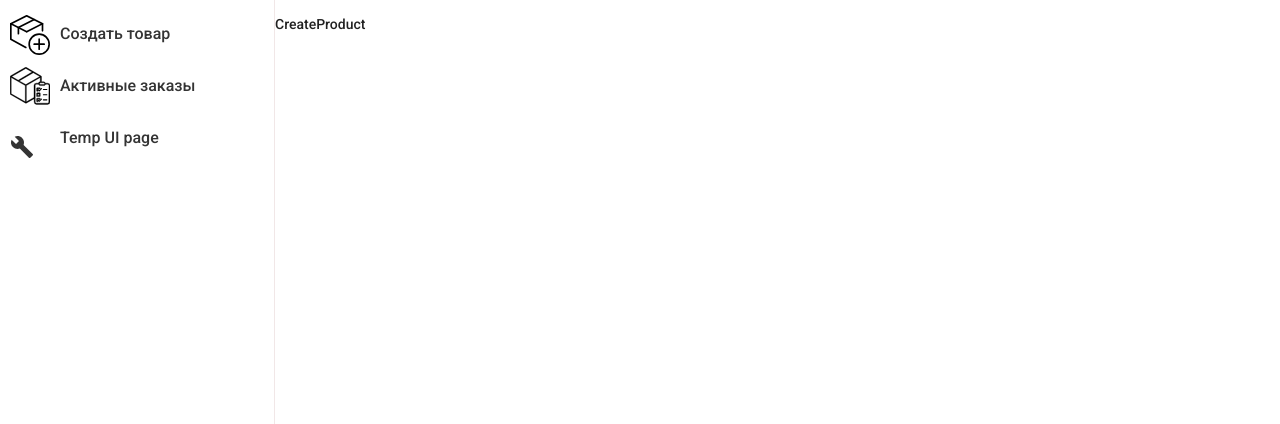
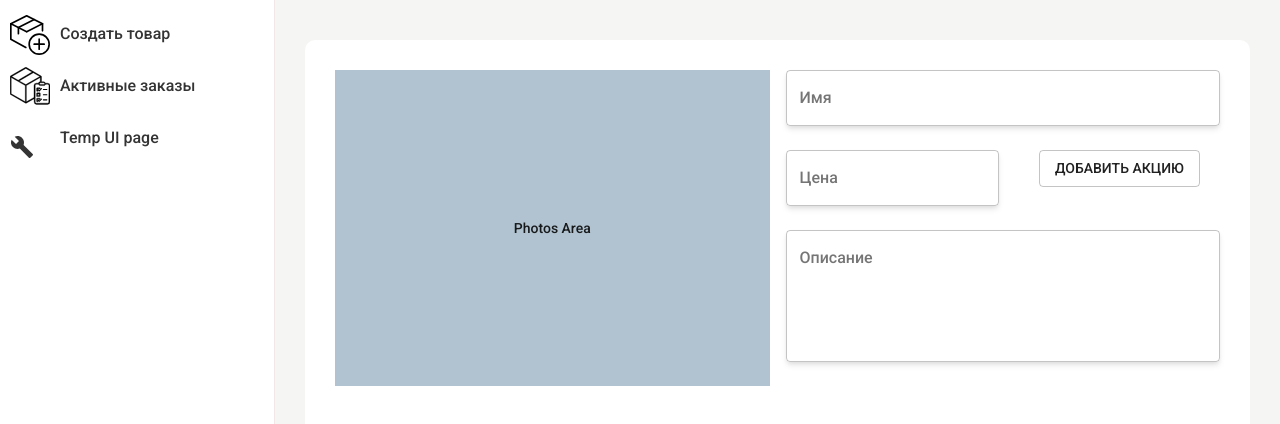
Before and after one commit to bags2on/admin, a React (Create React App) app: page /create-product in a window 1280 px wide. Shown: the top 424 px of the page. Built offline with nearby package versions, Linux system fonts and the light colour scheme.

Commit message:
create page: layout with some fields

```diff
--- a/src/components/AppLayout/AppLayout.tsx
+++ b/src/components/AppLayout/AppLayout.tsx
@@ -9,6 +9,11 @@ interface AppLayoutProps {
 const useStyles = makeStyles(() => ({
   root: {
     display: 'flex'
+  },
+  content: {
+    width: 'calc(100% - 275px)',
+    padding: '40px 30px 20px 30px',
+    backgroundColor: '#f5f5f4'
   }
 }))
 
@@ -21,7 +26,7 @@ const AppLayout: React.FC<AppLayoutProps> = ({ children }) => {
     <div className={classes.root}>
       {/* {isAuthenticated && <Sidebar menuLinks={getSidebarLinks(userRole)} />} */}
       {isAuthenticated && <SideBar />}
-      <main>{children}</main>
+      <main className={classes.content}>{children}</main>
       {/* <MessageSnackBar message={message} onClear={onClearMessage} /> */}
     </div>
   )
--- a/src/pages/CreateProduct/CreateProduct.tsx
+++ b/src/pages/CreateProduct/CreateProduct.tsx
@@ -1,9 +1,109 @@
-import React from 'react'
+import React, { useState, useEffect } from 'react'
+import clsx from 'clsx'
+import { Formik, Form } from 'formik'
+import { makeStyles } from '@material-ui/core/styles'
+import Grid from '@material-ui/core/Grid'
+import Button from '@material-ui/core/Button'
+import FormControl from '@material-ui/core/FormControl'
+import TextInput from '../../shared/FormFields/TextInput/TextInput'
+
+const useStyles = makeStyles(() => ({
+  root: {
+    padding: '30px 30px 0 30px',
+    backgroundColor: '#fff',
+    borderRadius: 10,
+    height: '100%'
+  },
+  formField: {
+    maxWidth: 500,
+    display: 'block'
+  },
+  nameField: {},
+  priceField: {}
+}))
 
 const CreateProduct: React.FC = () => {
+  const classes = useStyles()
+
+  const [hasDiscount, setDiscount] = useState<boolean>(false)
+
+  useEffect(() => {
+    document.title = 'Создать товар'
+  }, [])
+
+  const handleSubmit = (): void => {
+    console.log()
+  }
+
+  const handleDiscountClick = () => {
+    setDiscount(!hasDiscount)
+  }
+
   return (
-    <div>
-      <p>CreateProduct</p>
+    <div className={classes.root}>
+      <Formik
+        onSubmit={handleSubmit}
+        initialValues={{
+          name: '',
+          price: '',
+          discountPrice: '',
+          description: ''
+        }}
+      >
+        {() => (
+          <Form>
+            <Grid container spacing={2}>
+              <Grid item xs={6}>
+                {/*  */}
+                <div
+                  style={{
+                    backgroundColor: '#b1c3D0',
+                    height: '100%',
+                    display: 'flex',
+                    alignItems: 'center',
+                    justifyContent: 'center'
+                  }}
+                >
+                  <p>Photos Area</p>
+                </div>
+              </Grid>
+              <Grid item xs={6}>
+                <div
+                  style={
+                    {
+                      // backgroundColor: '#b1c3D0'
+                    }
+                  }
+                >
+                  <FormControl className={clsx(classes.formField)}>
+                    <TextInput label="Имя" name="name" fullWidth />
+                  </FormControl>
+                  <FormControl className={clsx(classes.formField, classes.priceField)}>
+                    <Grid container>
+                      <Grid item xs={7}>
+                        <TextInput label="Цена" name="price" type="number" />
+                      </Grid>
+                      <Grid item xs={5}>
+                        <Button variant="outlined" onClick={handleDiscountClick}>
+                          {hasDiscount ? 'Убрать акцию' : 'Добавить акцию'}
+                        </Button>
+                      </Grid>
+                    </Grid>
+                  </FormControl>
+                  {hasDiscount && (
+                    <FormControl className={clsx(classes.formField)}>
+                      <TextInput label="Акционная цена" name="discountPrice" type="number" />
+                    </FormControl>
+                  )}
+                  <FormControl className={clsx(classes.formField)}>
+                    <TextInput label="Описание" name="description" fullWidth multiline rows={5} />
+                  </FormControl>
+                </div>
+              </Grid>
+            </Grid>
+          </Form>
+        )}
+      </Formik>
     </div>
   )
 }
--- a/src/shared/FormFields/TextInput/TextInput.tsx
+++ b/src/shared/FormFields/TextInput/TextInput.tsx
@@ -33,15 +33,18 @@ const useStyles = makeStyles(() => ({
 interface TextInputProps {
   name: string
   type?: string
+  rows?: number
   label?: string
   disabled?: boolean
+  multiline?: boolean
   fullWidth?: boolean
   placeholder?: string
+  autoComplete?: string
   onChange?(event: React.ChangeEvent<HTMLInputElement>): void
 }
 
-const TextInput: React.FC<TextInputProps> = (props) => {
-  const [field, meta] = useField(props)
+const TextInput: React.FC<TextInputProps> = ({ autoComplete = 'off', ...restProps }) => {
+  const [field, meta] = useField(restProps)
 
   const classes = useStyles()
 
@@ -49,8 +52,9 @@ const TextInput: React.FC<TextInputProps> = (props) => {
     <>
       <TextField
         {...field}
-        {...props}
+        {...restProps}
         variant="outlined"
+        autoComplete={autoComplete}
         error={!!meta.error}
         InputProps={{
           classes: {
```
Also changed, not shown: .eslintrc.js.
